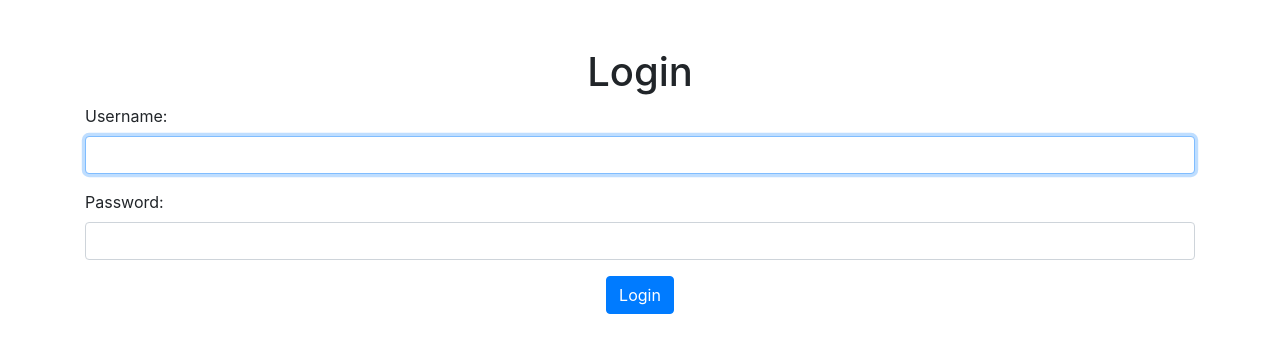
After one commit to nikhs-aim/Icecream-Website, a Django app: page /login/ in a window 1280 px wide. The commit adds this page. Shown: the top 353 px of the page. Run offline with Django 4.2, Linux system fonts and the light colour scheme; some libraries are stand-ins or nearby versions.

Commit message:
Third Commit

```diff
--- a/home/urls.py
+++ b/home/urls.py
@@ -2,12 +2,19 @@
 from django.contrib import admin
 from django.urls import path
 from home import views
+from .views import customloginview
+from django.contrib.auth.views import LogoutView
+
 
 urlpatterns = [
+
     path('', views.index, name='home'),
     path('about', views.about, name='about'),
     path('services', views.services, name='services'),
     path('contact', views.contact, name='contact'),
+    path('login/', customloginview.as_view(), name='login'),
+    path('logout/', LogoutView.as_view(next_page='home'), name='logout'),
+
 
 
 ]
--- a/home/views.py
+++ b/home/views.py
@@ -2,6 +2,8 @@ from django.shortcuts import render, HttpResponse
 from datetime import datetime
 from home.models import Contact
 from django.contrib import messages
+from django.contrib.auth.views import LoginView
+from django.urls import reverse_lazy
 
 
 def index(request):
@@ -28,3 +30,21 @@ def contact(request):
         contact.save()
         messages.success(request, 'Your query has been submitted')
     return render(request, 'contact.html')
+
+
+class customloginview(LoginView):
+    template_name = 'login.html'
+    fields = '__all__'
+    redirect_authenticated_user = True
+
+    def dispatch(self, request, *args, **kwargs):
+        if request.user.is_authenticated:
+            return (reverse_lazy('home'))
+        return super().dispatch(request, *args, **kwargs)
+
+    def form_valid(self, form):
+        messages.success(self.request, 'You have successfully logged in')
+        return super().form_valid(form)
+
+    def get_success_url(self):
+        return reverse_lazy('home')
--- /dev/null
+++ b/templates/login.html
@@ -0,0 +1,31 @@
+<!DOCTYPE html>
+<html>
+  <head>
+    <!-- Load Bootstrap CSS -->
+    <link rel="stylesheet" href="https://maxcdn.bootstrapcdn.com/bootstrap/4.0.0/css/bootstrap.min.css" integrity="sha384-Gn5384xqQ1aoWXA+058RXPxPg6fy4IWvTNh0E263XmFcJlSAwiGgFAW/dAiS6JXm" crossorigin="anonymous">
+  </head>
+  <body>
+    <div class="container mt-5">
+      <h1 class="text-center">Login</h1>
+      <form method="post" autocomplete="off">
+        {% csrf_token %}
+        <div class="form-group">
+          <label for="id_username" >Username:</label>
+          <input type="text" name="username" autofocus="" autocapitalize="none" autocomplete="username" maxlength="150" required="" id="id_username" class="form-control">
+        </div>
+        <div class="form-group">
+          <label for="id_password">Password:</label>
+          <input type="password" name="password" autocomplete="current-password" required="" id="id_password" class="form-control">
+        </div>
+        <div class="form-group text-center">
+          <input type="submit" value="Login" class="btn btn-primary">
+        </div>
+
+      </form>
+    </div>
+    <!-- Load Bootstrap JS -->
+    <script src="https://code.jquery.com/jquery-3.2.1.slim.min.js" integrity="sha384-KJ3o2DKtIkvYIK3UENzmM7KCkRr/rE9/Qpg6aAZGJwFDMVNA/GpGFF93hXpG5KkN" crossorigin="anonymous"></script>
+    <script src="https://cdnjs.cloudflare.com/ajax/libs/popper.js/1.12.9/umd/popper.min.js" integrity="sha384-ApNbgh9B+Y1QKtv3Rn7W3mgPxhU9K/ScQsAP7hUibX39j7fakFPskvXusvfa0b4Q" crossorigin="anonymous"></script>
+    <script src="https://maxcdn.bootstrapcdn.com/bootstrap/4.0.0/js/bootstrap.min.js" integrity="sha384-JZR6Spejh4U02d8jOt6vLEHfe/JQGiRRSQQxSfFWpi1MquVdAyjUar5+76PVCmYl" crossorigin="anonymous"></script>
+  </body>
+</html>
```
Also changed, not shown: templates/base.html (+8 -3 lines), db.sqlite3.
